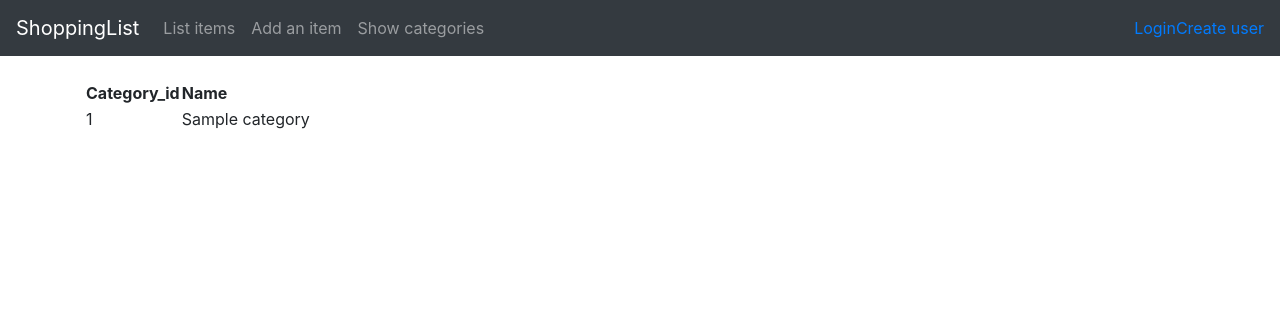
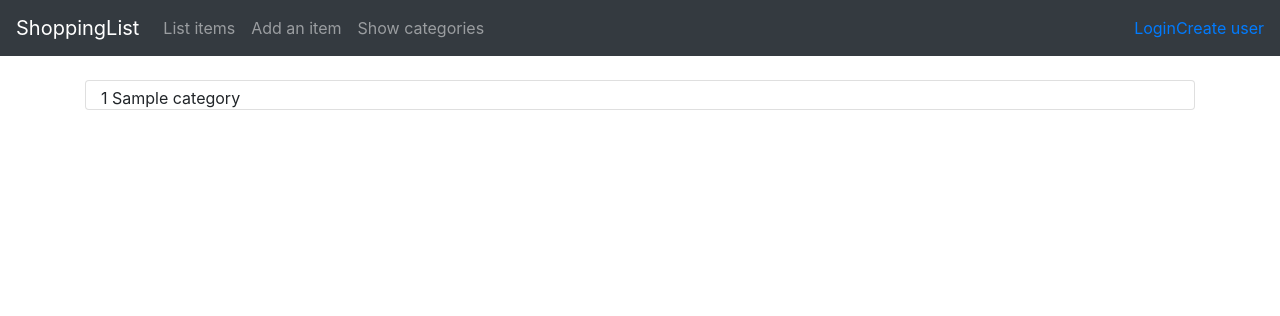
Before and after one commit to lossitomatossi/ShoppingList, a Flask app: template application/templates/categories/list.html in a window 1280 px wide. Shown: the top 316 px of the page. Run offline with Flask 2, Linux system fonts and the light colour scheme; the template is opened without the code that fills it: most values are stand-ins (such as "Sample title", 1, 10 or a date in 2020); some libraries are stand-ins or nearby versions.

Commit message:
bootstrap items:list&new.html, categories.list.html

```diff
--- a/application/items/views.py
+++ b/application/items/views.py
@@ -4,6 +4,8 @@ from flask_login import login_required, current_user
 from application import app, db
 from application.items.models import Item
 from application.items.forms import ItemForm
+from application.categories.models import Category
+
 
 from sqlalchemy.sql import text
 
@@ -14,7 +16,7 @@ def items_index():
 @app.route("/items/new/")
 @login_required
 def items_form():
-    return render_template("items/new.html", form = ItemForm())
+    return render_template("items/new.html", form = ItemForm(), categories = Category.query.all())
 
 @app.route("/items/<item_id>/", methods=["POST"])
 @login_required
--- a/application/templates/categories/list.html
+++ b/application/templates/categories/list.html
@@ -1,17 +1,14 @@
 {% extends "layout.html" %}
 
 {% block body %}
-  <table>
-    <tr>
-      <th>Category_id</th>
-      <th>Name</th>
-    </tr>
+
+<body>
+
+  <ul class="list-group">
     {% for category in categories %}
-    <tr>
-      <td>{{ category.id }}</td>
-      <td>{{ category.name }}</td>
-      <td>
-    </tr>
+    <li class="list-group-item" style="height: 30px; padding: 5px 15px;">{{ category.id }} {{ category.name }}</li>
     {% endfor %}
-  </table>
+  </ul>
+</body>
+
 {% endblock %}
```
Also changed, not shown: application/templates/items/list.html (+8 -0 lines), application/templates/items/new.html (+11 -0 lines).
